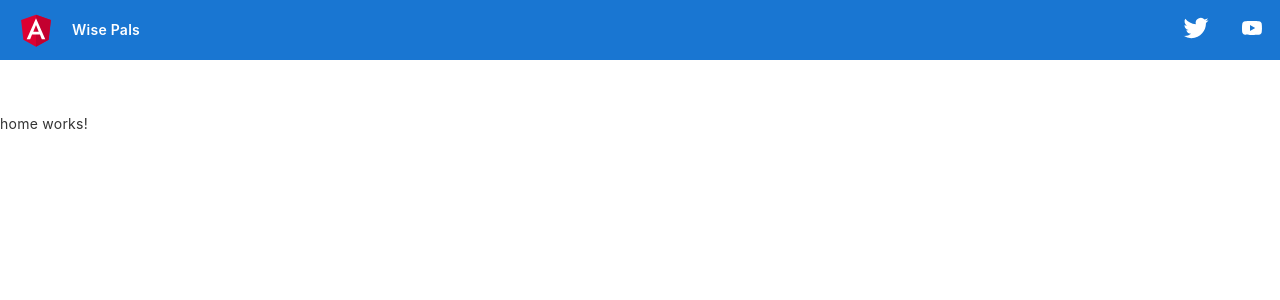
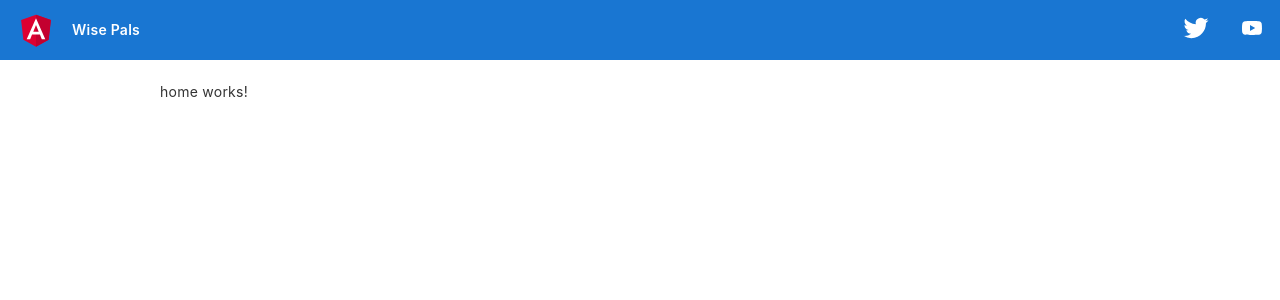
Before and after one commit to sourav0098/wisepal-angular, an Angular app in the folder wise-pals-two/: page / in a window 1280 px wide. Shown: the top 300 px of the page. Built offline with nearby package versions, Linux system fonts and the light colour scheme.

Commit message:
routing for login and register

```diff
--- a/wise-pals-two/src/app/app-routing.module.ts
+++ b/wise-pals-two/src/app/app-routing.module.ts
@@ -1,9 +1,13 @@
 import { NgModule } from '@angular/core';
 import { RouterModule, Routes } from '@angular/router';
+import { LoginComponent } from './authentication/login/login.component';
+import { RegisterComponent } from './authentication/register/register.component';
 import { HomeComponent } from './home/home.component';
 
 const routes: Routes = [
   { path: '', component:HomeComponent },
+  { path: 'login', component:LoginComponent },
+  { path: 'register', component:RegisterComponent },
 ];
 
 @NgModule({
--- a/wise-pals-two/src/app/app.component.html
+++ b/wise-pals-two/src/app/app.component.html
@@ -1,12 +1,3 @@
-<!-- * * * * * * * * * * * * * * * * * * * * * * * * * * * * * * * -->
-<!-- * * * * * * * * * * * The content below * * * * * * * * * * * -->
-<!-- * * * * * * * * * * is only a placeholder * * * * * * * * * * -->
-<!-- * * * * * * * * * * and can be replaced. * * * * * * * * * * * -->
-<!-- * * * * * * * * * * * * * * * * * * * * * * * * * * * * * * * -->
-<!-- * * * * * * * * * Delete the template below * * * * * * * * * * -->
-<!-- * * * * * * * to get started with your project! * * * * * * * * -->
-<!-- * * * * * * * * * * * * * * * * * * * * * * * * * * * * * * * -->
-
 <style>
   :host {
     font-family: -apple-system, BlinkMacSystemFont, "Segoe UI", Roboto,
@@ -358,14 +349,6 @@
   </a>
 </div>
 
-<div class="content" role="main"></div>
-
-<!-- * * * * * * * * * * * * * * * * * * * * * * * * * * * * * * * -->
-<!-- * * * * * * * * * * * The content above * * * * * * * * * * * -->
-<!-- * * * * * * * * * * is only a placeholder * * * * * * * * * * -->
-<!-- * * * * * * * * * * and can be replaced. * * * * * * * * * * * -->
-<!-- * * * * * * * * * * * * * * * * * * * * * * * * * * * * * * * -->
-<!-- * * * * * * * * * * End of Placeholder * * * * * * * * * * * -->
-<!-- * * * * * * * * * * * * * * * * * * * * * * * * * * * * * * * -->
-
-<router-outlet></router-outlet>
+<div class="content" style="width: 100%; display: block" role="main">
+  <router-outlet></router-outlet>
+</div>
```
